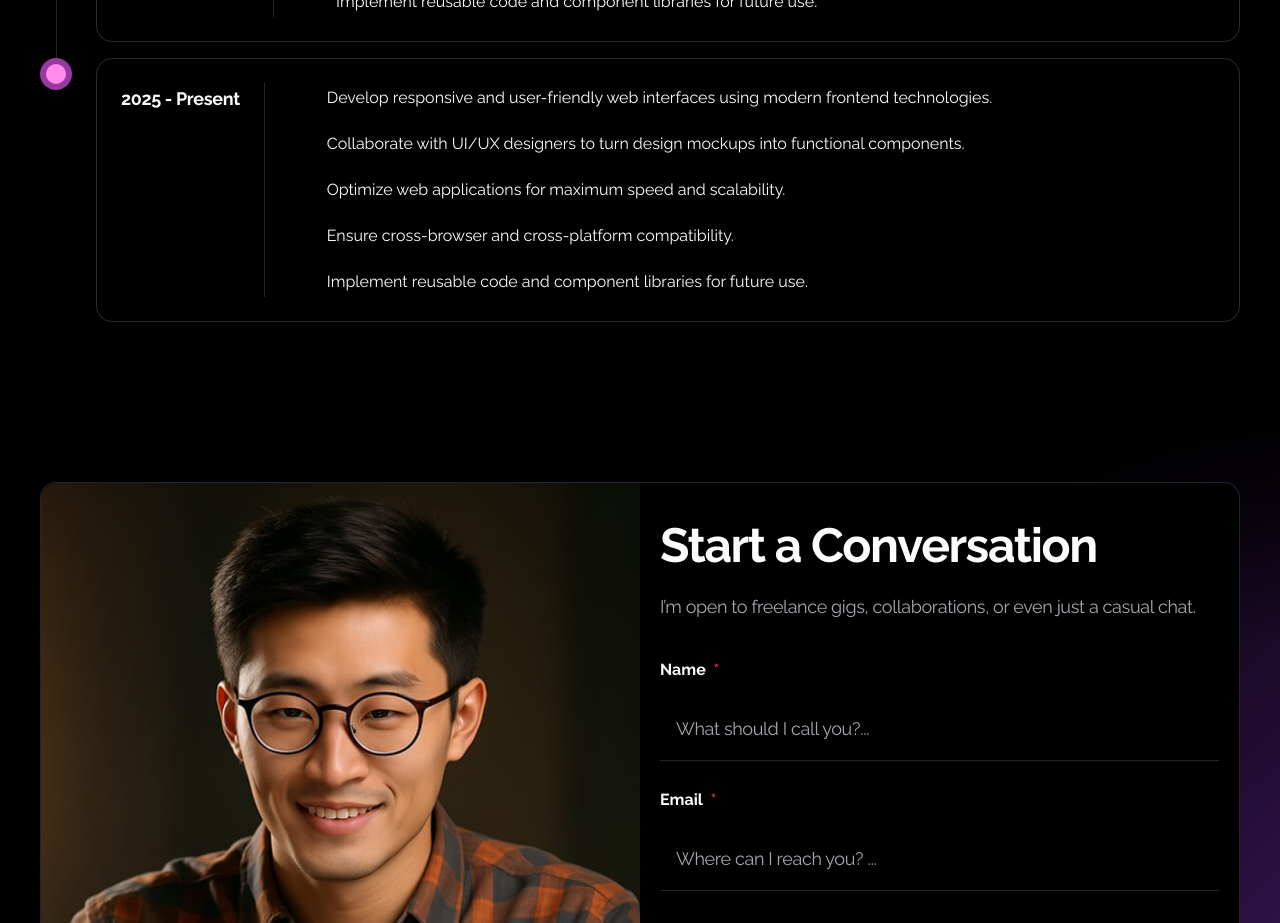
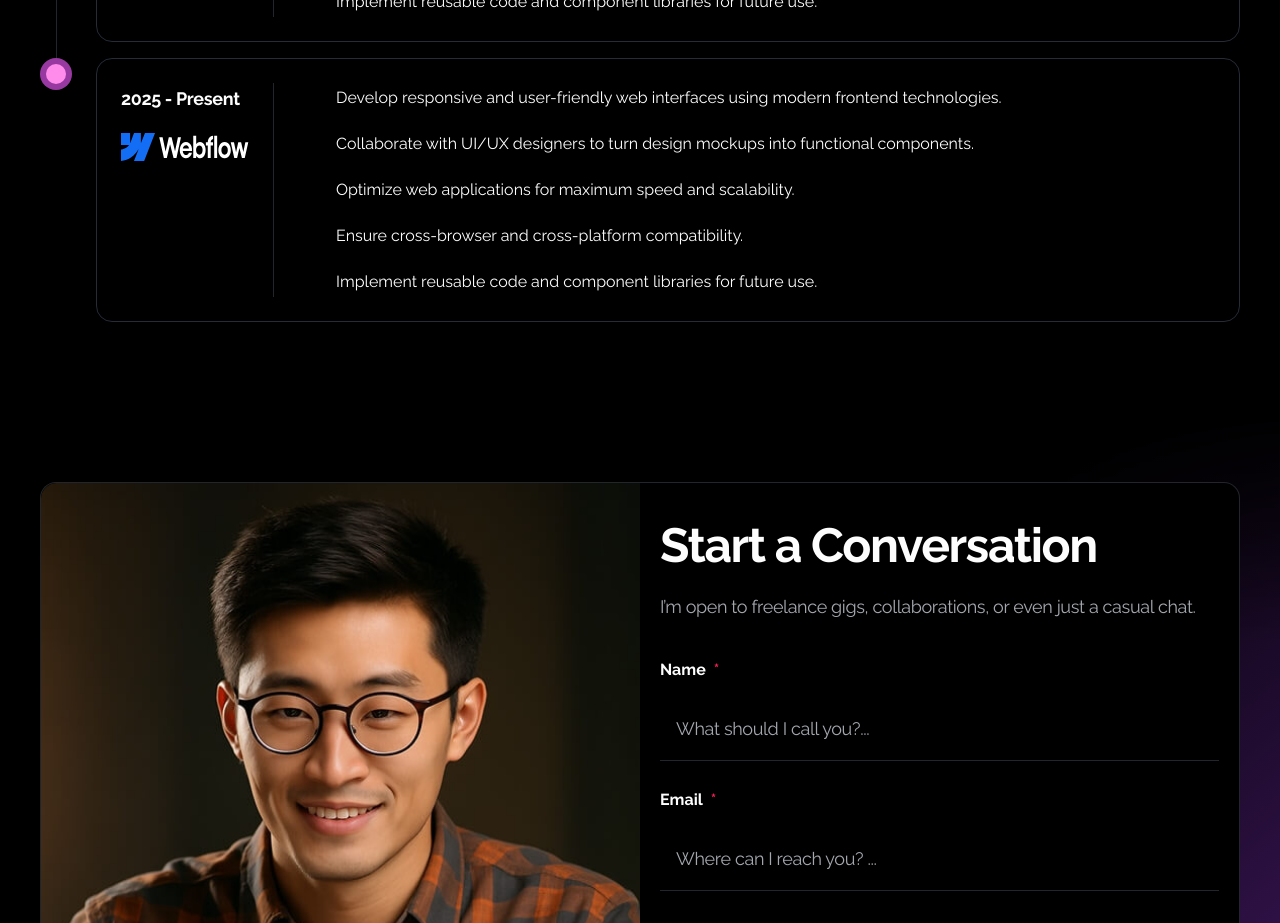
Before and after one commit to miftawidaya/frontend-portfolio-rep, a Next.js app: page / in a window 1280 px wide. Shown: the part 4220-5143 px from the top of the page. Built offline with nearby package versions, Linux system fonts and the light colour scheme; no server answers.

Commit message:
fix: correct Webflow logo visibility in default dark mode

```diff
--- a/src/app/Home/partials/experience.tsx
+++ b/src/app/Home/partials/experience.tsx
@@ -127,8 +127,7 @@ const ExperienceCard = ({
                 height={experience.logoHeight}
                 className={cn(
                   'md:h-12 md:w-32',
-                  experience.companyLogoLight &&
-                    'hidden in-[.light]:hidden dark:block'
+                  experience.companyLogoLight && 'in-[.light]:hidden'
                 )}
               />
               {/* Light mode logo variant (only if provided) */}
```
